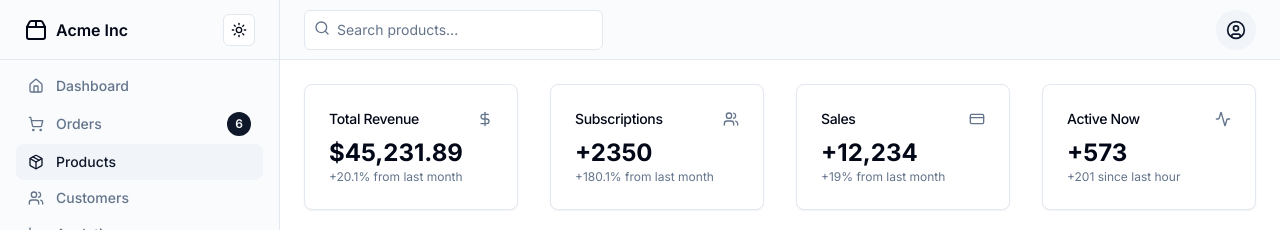
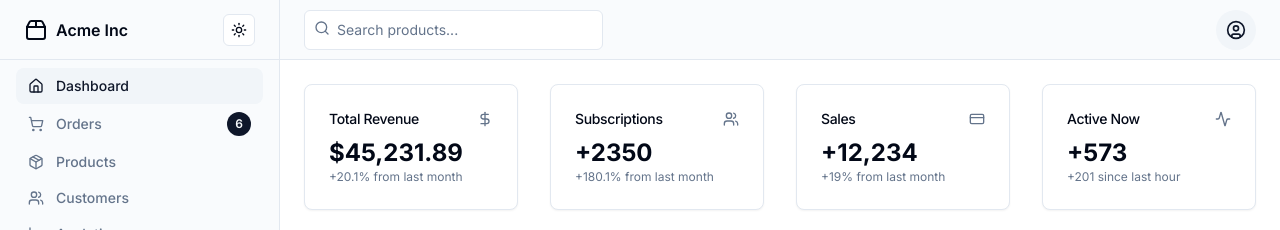
Before and after one commit to rajibm157/next-example, a Next.js app: page / in a window 1280 px wide. Shown: the top 230 px of the page. Built offline with nearby package versions, Linux system fonts and the light colour scheme.

Commit message:
sidebar update.

```diff
--- a/app/(dashboard)/layout.tsx
+++ b/app/(dashboard)/layout.tsx
@@ -1,6 +1,5 @@
 import Link from "next/link";
 import {
-  Bell,
   CircleUser,
   Home,
   LineChart,
@@ -24,6 +23,7 @@ import { Input } from "@/components/ui/input";
 import { Button } from "@/components/ui/button";
 import { Sheet, SheetContent, SheetTrigger } from "@/components/ui/sheet";
 import { ThemeToggle } from "@/components/theme-toggle";
+import { SidebarLink } from "@/components/sidebar-link";
 
 export default function DashboardLayout({
   children,
@@ -43,44 +43,29 @@ export default function DashboardLayout({
           </div>
           <div className="flex-1">
             <nav className="grid items-start px-2 text-sm font-medium lg:px-4">
-              <Link
-                href="/"
-                className="flex items-center gap-3 rounded-lg px-3 py-2 text-muted-foreground transition-all hover:text-primary"
-              >
+              <SidebarLink href="/">
                 <Home className="h-4 w-4" />
                 Dashboard
-              </Link>
-              <Link
-                href="/orders"
-                className="flex items-center gap-3 rounded-lg px-3 py-2 text-muted-foreground transition-all hover:text-primary"
-              >
+              </SidebarLink>
+              <SidebarLink href="/orders">
                 <ShoppingCart className="h-4 w-4" />
                 Orders
                 <Badge className="ml-auto flex h-6 w-6 shrink-0 items-center justify-center rounded-full">
                   6
                 </Badge>
-              </Link>
-              <Link
-                href="/products"
-                className="flex items-center gap-3 rounded-lg bg-muted px-3 py-2 text-primary transition-all hover:text-primary"
-              >
+              </SidebarLink>
+              <SidebarLink href="/products">
                 <Package className="h-4 w-4" />
                 Products
-              </Link>
-              <Link
-                href="#"
-                className="flex items-center gap-3 rounded-lg px-3 py-2 text-muted-foreground transition-all hover:text-primary"
-              >
+              </SidebarLink>
+              <SidebarLink href="/customers">
                 <Users className="h-4 w-4" />
                 Customers
-              </Link>
-              <Link
-                href="#"
-                className="flex items-center gap-3 rounded-lg px-3 py-2 text-muted-foreground transition-all hover:text-primary"
-              >
+              </SidebarLink>
+              <SidebarLink href="analytics">
                 <LineChart className="h-4 w-4" />
                 Analytics
-              </Link>
+              </SidebarLink>
             </nav>
           </div>
         </div>
@@ -107,44 +92,29 @@ export default function DashboardLayout({
                   <Package2 className="h-6 w-6" />
                   <span className="sr-only">Acme Inc</span>
                 </Link>
-                <Link
-                  href="/"
-                  className="mx-[-0.65rem] flex items-center gap-4 rounded-xl px-3 py-2 text-muted-foreground hover:text-foreground"
-                >
+                <SidebarLink href="/" mobile>
                   <Home className="h-5 w-5" />
                   Dashboard
-                </Link>
-                <Link
-                  href="/orders"
-                  className="mx-[-0.65rem] flex items-center gap-4 rounded-xl bg-muted px-3 py-2 text-foreground hover:text-foreground"
-                >
+                </SidebarLink>
+                <SidebarLink href="/orders" mobile>
                   <ShoppingCart className="h-5 w-5" />
                   Orders
                   <Badge className="ml-auto flex h-6 w-6 shrink-0 items-center justify-center rounded-full">
                     6
                   </Badge>
-                </Link>
-                <Link
-                  href="/products"
-                  className="mx-[-0.65rem] flex items-center gap-4 rounded-xl px-3 py-2 text-muted-foreground hover:text-foreground"
-                >
+                </SidebarLink>
+                <SidebarLink href="/products" mobile>
                   <Package className="h-5 w-5" />
                   Products
-                </Link>
-                <Link
-                  href="#"
-                  className="mx-[-0.65rem] flex items-center gap-4 rounded-xl px-3 py-2 text-muted-foreground hover:text-foreground"
-                >
+                </SidebarLink>
+                <SidebarLink href="/customers" mobile>
                   <Users className="h-5 w-5" />
                   Customers
-                </Link>
-                <Link
-                  href="#"
-                  className="mx-[-0.65rem] flex items-center gap-4 rounded-xl px-3 py-2 text-muted-foreground hover:text-foreground"
-                >
+                </SidebarLink>
+                <SidebarLink href="/analytics" mobile>
                   <LineChart className="h-5 w-5" />
                   Analytics
-                </Link>
+                </SidebarLink>
               </nav>
             </SheetContent>
           </Sheet>
--- /dev/null
+++ b/components/sidebar-link.tsx
@@ -0,0 +1,42 @@
+"use client";
+
+import Link from "next/link";
+import { usePathname } from "next/navigation";
+import type { PropsWithChildren } from "react";
+
+interface IProps extends PropsWithChildren {
+  href: string;
+  mobile?: boolean;
+}
+
+export function SidebarLink({ href, mobile = false, children }: IProps) {
+  const pathname = usePathname();
+
+  return (
+    <>
+      {mobile ? (
+        <Link
+          className={`mx-[-0.65rem] flex items-center gap-4 rounded-xl px-3 py-2 hover:text-foreground ${
+            pathname === href
+              ? "bg-muted text-foreground"
+              : "text-muted-foreground"
+          }`}
+          href={href}
+        >
+          {children}
+        </Link>
+      ) : (
+        <Link
+          className={`flex items-center gap-3 rounded-lg px-3 py-2 transition-all hover:text-primary ${
+            pathname === href
+              ? "bg-muted text-primary"
+              : "text-muted-foreground"
+          }`}
+          href={href}
+        >
+          {children}
+        </Link>
+      )}
+    </>
+  );
+}
```
